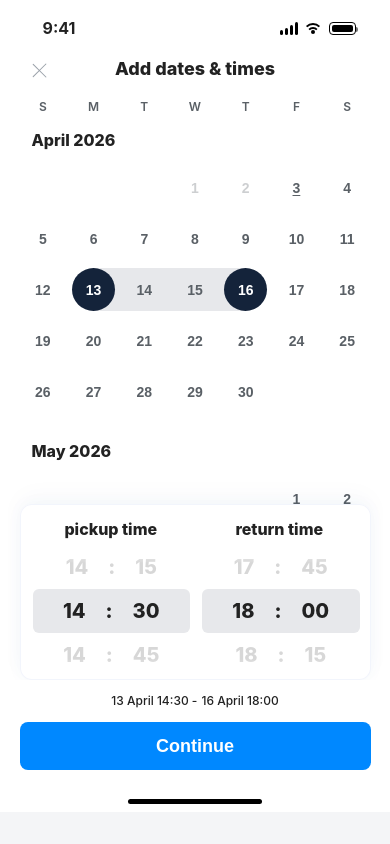
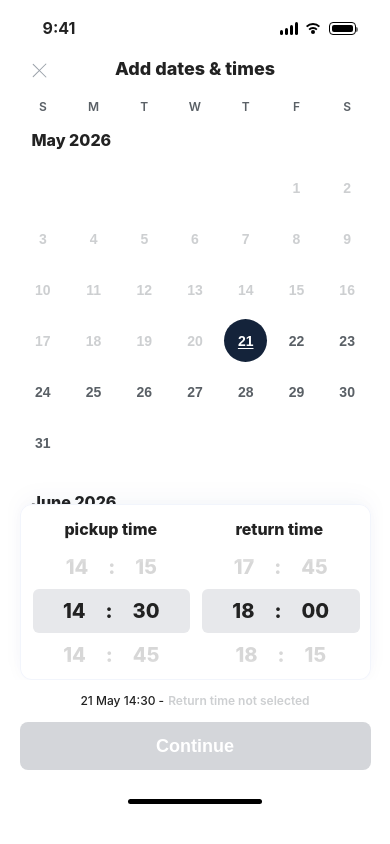
Before and after one commit to wjiehui884-ux/xiaohui, a plain HTML site: page index.html in a window 390 px wide. Drawn offline with Linux system fonts and the light colour scheme.

Commit message:
Add files via upload

```diff
--- a/index.html
+++ b/index.html
@@ -2,7 +2,12 @@
 <html lang="zh-CN">
 <head>
   <meta charset="utf-8" />
-  <meta name="viewport" content="width=device-width, initial-scale=1" />
+  <meta name="viewport" content="width=device-width, initial-scale=1, viewport-fit=cover" />
+  <meta name="theme-color" content="#ffffff" />
+  <meta name="apple-mobile-web-app-capable" content="yes" />
+  <meta name="apple-mobile-web-app-status-bar-style" content="default" />
+  <meta name="apple-mobile-web-app-title" content="Time Picker" />
+  <link rel="manifest" href="./manifest.webmanifest" />
   <title>Rental Time Picker</title>
   <style>
     :root {
@@ -24,8 +29,9 @@
     html,
     body {
       margin: 0;
+      width: 100%;
       min-height: 100%;
-      background: #f4f5f7;
+      background: #fff;
       color: var(--ink);
     }
 
@@ -222,10 +228,20 @@
       position: absolute;
       left: 0;
       top: 128px;
+      bottom: 132px;
       width: 375px;
       display: flex;
       flex-direction: column;
       gap: 24px;
+      overflow-y: auto;
+      padding-bottom: 196px;
+      overscroll-behavior: contain;
+      scrollbar-width: none;
+      -webkit-overflow-scrolling: touch;
+    }
+
+    .calendar::-webkit-scrollbar {
+      display: none;
     }
 
     .month-title {
@@ -290,6 +306,16 @@
       z-index: 0;
     }
 
+    .date.in-range.row-start:not(.range-start):not(.range-end)::before {
+      left: 0;
+      border-radius: 12px 0 0 12px;
+    }
+
+    .date.in-range.row-end:not(.range-start):not(.range-end)::before {
+      right: -4px;
+      border-radius: 0 12px 12px 0;
+    }
+
     .date.range-start,
     .date.range-end {
       color: #fff;
@@ -311,10 +337,19 @@
       border-radius: 0;
     }
 
+    .date.has-range.range-start.row-end::after {
+      border-radius: 0 12px 12px 0;
+    }
+
     .date.has-range.range-end::after {
       left: -8px;
       right: 50%;
       border-radius: 0;
+    }
+
+    .date.has-range.range-end.row-start::after {
+      left: 0;
+      border-radius: 12px 0 0 12px;
     }
 
     .date.has-range.range-start.same-day::after,
@@ -393,9 +428,21 @@
       display: flex;
       flex-direction: column;
       align-items: stretch;
-      touch-action: none;
-      cursor: ns-resize;
+      height: 132px;
+      min-height: 0;
+      max-height: 132px;
+      overflow-y: auto;
+      overscroll-behavior: contain;
+      scroll-padding-block: 44px;
+      scrollbar-width: none;
+      touch-action: pan-y;
+      cursor: grab;
       user-select: none;
+      -webkit-overflow-scrolling: touch;
+    }
+
+    .wheel-column::-webkit-scrollbar {
+      display: none;
     }
 
     .time-row {
@@ -403,6 +450,7 @@
       align-items: center;
       justify-content: center;
       gap: 20px;
+      flex: 0 0 44px;
       height: 44px;
       border-radius: 6px;
       color: rgba(34, 34, 34, .18);
@@ -489,14 +537,24 @@
     }
 
     @media (max-width: 420px) {
+      html,
       body {
-        place-items: start center;
+        width: 100vw;
+        height: 100dvh;
+        min-height: 100dvh;
+        overflow: hidden;
+      }
+
+      body {
+        display: block;
         background: #fff;
       }
 
       .screen {
-        width: 100vw;
-        max-width: 375px;
+        width: 375px;
+        height: calc(100dvh / (100vw / 375));
+        transform: scale(calc(100vw / 375));
+        transform-origin: top left;
         box-shadow: none;
       }
     }
@@ -527,17 +585,7 @@
       </div>
     </header>
 
-    <section class="calendar" aria-label="Calendar">
-      <div class="month">
-        <div class="month-title">April 2026</div>
-        <div class="month-grid" data-month="2026-04" aria-label="April 2026"></div>
-      </div>
-
-      <div class="month">
-        <div class="month-title">May 2026</div>
-        <div class="month-grid" data-month="2026-05" aria-label="May 2026"></div>
-      </div>
-    </section>
+    <section class="calendar" aria-label="Calendar" data-calendar></section>
 
     <section class="time-card" aria-label="Time picker">
       <div class="time-head">
@@ -570,11 +618,21 @@
     </footer>
   </main>
   <script>
-    const months = [
-      { key: "2026-04", label: "April", year: 2026, month: 3, days: 30 },
-      { key: "2026-05", label: "May", year: 2026, month: 4, days: 16 },
-    ];
     const monthNames = ["January", "February", "March", "April", "May", "June", "July", "August", "September", "October", "November", "December"];
+    const today = new Date();
+    const todayDate = new Date(today.getFullYear(), today.getMonth(), today.getDate());
+    const months = Array.from({ length: 4 }, (_, index) => {
+      const monthDate = new Date(todayDate.getFullYear(), todayDate.getMonth() + index, 1);
+      const year = monthDate.getFullYear();
+      const month = monthDate.getMonth();
+      return {
+        key: `${year}-${String(month + 1).padStart(2, "0")}`,
+        label: monthNames[month],
+        year,
+        month,
+        days: new Date(year, month + 1, 0).getDate(),
+      };
+    });
     const timeOptions = Array.from({ length: 96 }, (_, index) => {
       const minutes = index * 15;
       const hour = Math.floor(minutes / 60);
@@ -582,9 +640,9 @@
       return `${String(hour).padStart(2, "0")}:${String(minute).padStart(2, "0")}`;
     });
     const state = {
-      pickupDate: new Date(2026, 3, 13),
-      returnDate: new Date(2026, 3, 16),
-      picking: "pickup",
+      pickupDate: new Date(todayDate),
+      returnDate: null,
+      picking: "return",
       pickupTime: "14:30",
       returnTime: "18:00",
     };
@@ -609,6 +667,18 @@
     };
 
     function renderCalendar() {
+      const calendar = document.querySelector("[data-calendar]");
+      if (!calendar.children.length) {
+        months.forEach((month) => {
+          const section = document.createElement("div");
+          section.className = "month";
+          section.innerHTML = `
+            <div class="month-title">${month.label} ${month.year}</div>
+            <div class="month-grid" data-month="${month.key}" aria-label="${month.label} ${month.year}"></div>
+          `;
+          calendar.appendChild(section);
+        });
+      }
       const pickupKey = byDate(state.pickupDate);
       const returnKey = state.returnDate ? byDate(state.returnDate) : null;
       const rangeStart = state.returnDate && compareDates(state.pickupDate, state.returnDate) <= 0 ? state.pickupDate : state.returnDate;
@@ -630,14 +700,21 @@
           button.type = "button";
           button.dataset.date = key;
           button.innerHTML = `<span>${day}</span>`;
-          if (key === "2026-04-01" || key === "2026-04-02") button.classList.add("disabled");
-          if (key === "2026-04-03") button.classList.add("underline");
+          if (compareDates(date, todayDate) < 0) {
+            button.classList.add("disabled");
+            button.disabled = true;
+          }
+          if (key === byDate(todayDate)) button.classList.add("underline");
           if (rangeStart && rangeEnd && compareDates(date, rangeStart) > 0 && compareDates(date, rangeEnd) < 0) {
             button.classList.add("in-range");
           }
           if (state.returnDate && (key === pickupKey || key === returnKey)) button.classList.add("has-range");
           if (key === pickupKey) button.classList.add("range-start");
           if (key === returnKey) button.classList.add("range-end");
+          if (state.returnDate && compareDates(date, rangeStart) >= 0 && compareDates(date, rangeEnd) <= 0) {
+            if (date.getDay() === 0) button.classList.add("row-start");
+            if (date.getDay() === 6) button.classList.add("row-end");
+          }
           if (sameDay && key === pickupKey) button.classList.add("same-day", "range-end");
           button.addEventListener("click", () => chooseDate(date));
           grid.appendChild(button);
@@ -652,7 +729,7 @@
     }
 
     function chooseDate(date) {
-      if (compareDates(date, new Date(2026, 3, 3)) < 0) return;
+      if (compareDates(date, todayDate) < 0) return;
       const clickedKey = byDate(date);
       const pickupKey = state.pickupDate ? byDate(state.pickupDate) : null;
       if (state.returnDate && clickedKey === pickupKey) {
@@ -676,14 +753,35 @@
       render();
     }
 
-    function renderWheel(name) {
+    function buildWheel(column) {
+      column.innerHTML = "";
+      const topPad = document.createElement("div");
+      topPad.className = "time-row spacer";
+      topPad.setAttribute("aria-hidden", "true");
+      column.appendChild(topPad);
+      timeOptions.forEach((value) => {
+        const row = document.createElement("div");
+        row.className = "time-row";
+        row.dataset.time = value;
+        row.innerHTML = timeParts(value);
+        column.appendChild(row);
+      });
+      const bottomPad = document.createElement("div");
+      bottomPad.className = "time-row spacer";
+      bottomPad.setAttribute("aria-hidden", "true");
+      column.appendChild(bottomPad);
+    }
+
+    function syncWheelFromState(name, behavior = "auto") {
+      const column = document.querySelector(`[data-wheel="${name}"]`);
       const value = name === "pickup" ? state.pickupTime : state.returnTime;
-      const column = document.querySelector(`[data-wheel="${name}"]`);
-      const rows = column.querySelectorAll(".time-row");
-      const values = [nextTime(value, -1), value, nextTime(value, 1)];
-      rows.forEach((row, index) => {
-        row.innerHTML = timeParts(values[index]);
-        row.classList.toggle("active", index === 1);
+      column.scrollTo({ top: timeIndex(value) * 44, behavior });
+      updateWheelActive(column, timeIndex(value));
+    }
+
+    function updateWheelActive(column, activeIndex) {
+      column.querySelectorAll(".time-row[data-time]").forEach((row, index) => {
+        row.classList.toggle("active", index === activeIndex);
       });
     }
 
@@ -705,38 +803,33 @@
       }
     }
 
-    function moveWheel(name, step) {
-      if (name === "pickup") {
-        state.pickupTime = nextTime(state.pickupTime, step);
-      } else {
-        state.returnTime = nextTime(state.returnTime, step);
-      }
-      render();
-    }
-
     function attachWheel(column) {
       const name = column.dataset.wheel;
-      let startY = null;
+      let snapTimer = null;
+      buildWheel(column);
+      column.addEventListener("scroll", () => {
+        const index = Math.max(0, Math.min(timeOptions.length - 1, Math.round(column.scrollTop / 44)));
+        if (name === "pickup") {
+          state.pickupTime = timeOptions[index];
+        } else {
+          state.returnTime = timeOptions[index];
+        }
+        updateWheelActive(column, index);
+        updateSelection();
+        window.clearTimeout(snapTimer);
+        snapTimer = window.setTimeout(() => {
+          column.scrollTo({ top: index * 44, behavior: "smooth" });
+        }, 90);
+      });
       column.addEventListener("wheel", (event) => {
         event.preventDefault();
-        moveWheel(name, event.deltaY > 0 ? 1 : -1);
+        column.scrollTop += event.deltaY;
       }, { passive: false });
-      column.addEventListener("pointerdown", (event) => {
-        startY = event.clientY;
-        column.setPointerCapture(event.pointerId);
-      });
-      column.addEventListener("pointerup", (event) => {
-        if (startY === null) return;
-        const delta = event.clientY - startY;
-        if (Math.abs(delta) > 18) moveWheel(name, delta < 0 ? 1 : -1);
-        startY = null;
-      });
+      syncWheelFromState(name);
     }
 
     function render() {
       renderCalendar();
-      renderWheel("pickup");
-      renderWheel("return");
       updateSelection();
     }
 
```
Also changed, not shown: manifest.webmanifest (added).
